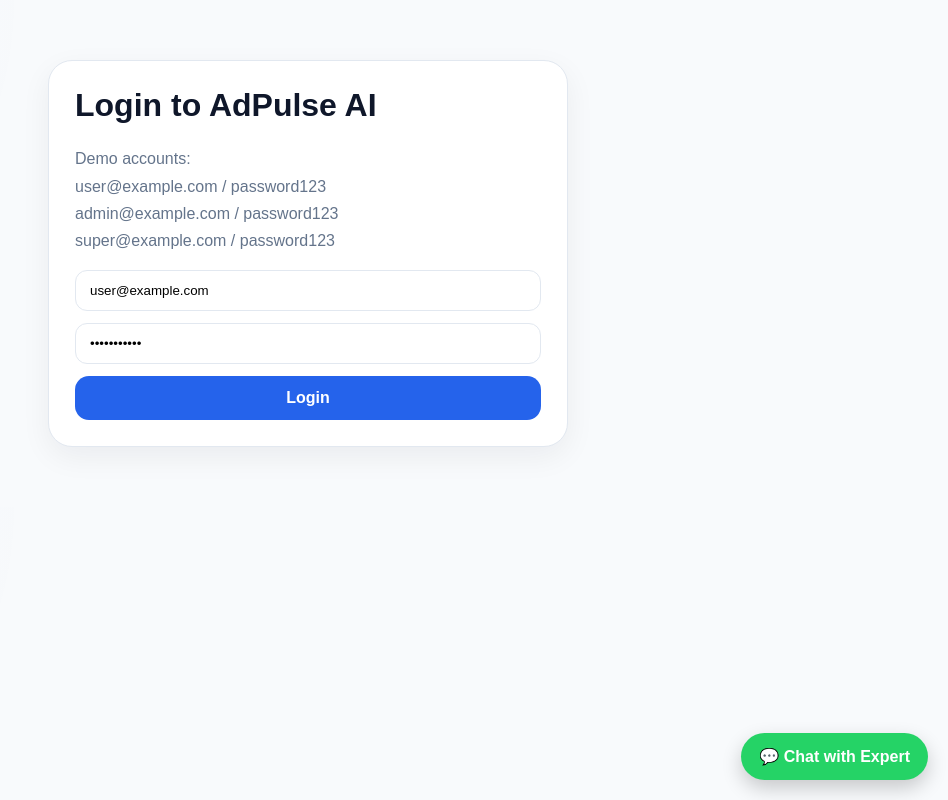
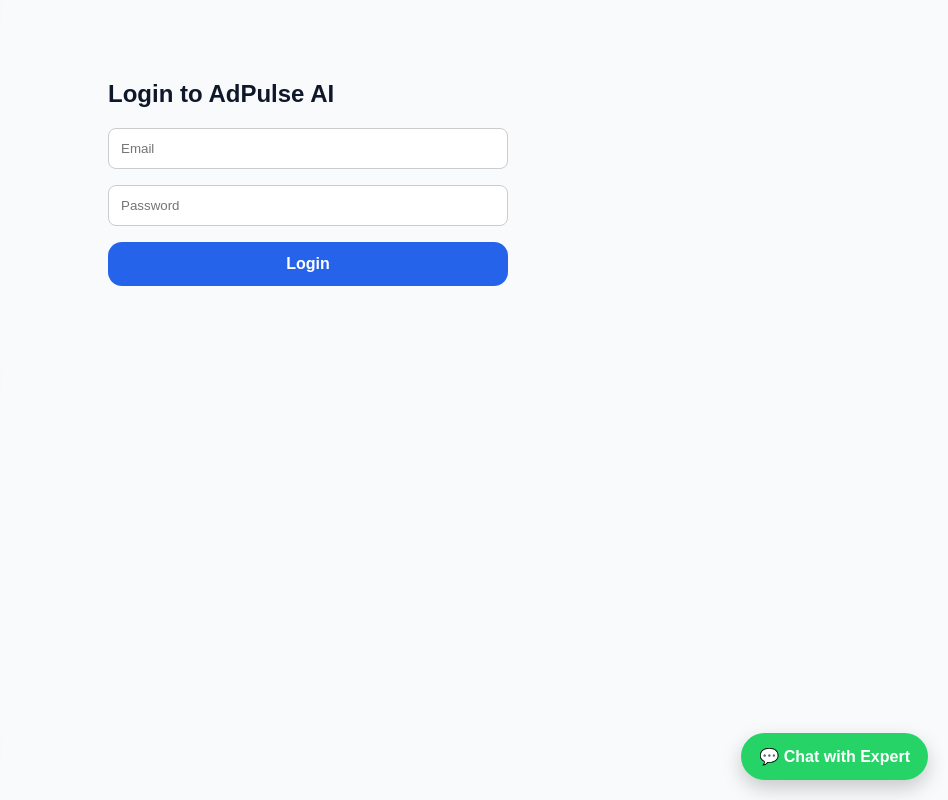
Before and after one commit to srinivarmab/adpulse-web, a Next.js app: page /login in a window 1280 px wide. Shown: the whole page, without its empty margins (332-1280 px from the left). Built offline with nearby package versions, Linux system fonts and the light colour scheme.

Commit message:
Update page.js

```diff
--- a/app/login/page.js
+++ b/app/login/page.js
@@ -1,51 +1,55 @@
 "use client";
+
 import { useState } from "react";
 import { useRouter } from "next/navigation";
 
 export default function LoginPage() {
-  const [email, setEmail] = useState("user@example.com");
-  const [password, setPassword] = useState("password123");
-  const [error, setError] = useState("");
   const router = useRouter();
 
-  async function onSubmit(e) {
+  const [email, setEmail] = useState("");
+  const [password, setPassword] = useState("");
+
+  const handleLogin = (e) => {
     e.preventDefault();
-    setError("");
-    const api = process.env.NEXT_PUBLIC_API_URL || "http://localhost:8080";
-    const res = await fetch(api + "/api/auth/login", {
-      method: "POST",
-      headers: {"Content-Type":"application/json"},
-      body: JSON.stringify({ email, password })
-    });
-    const data = await res.json();
-    if (!res.ok) {
-      setError(data.error || "Login failed");
-      return;
+
+    // SIMPLE LOGIN (temporary)
+    if (email && password) {
+      localStorage.setItem("user", email);
+      router.push("/dashboard");
+    } else {
+      alert("Please enter email & password");
     }
-    localStorage.setItem("adpulse_token", data.token);
-    localStorage.setItem("adpulse_user", JSON.stringify(data.user));
-    if (data.user.role === "SUPER_ADMIN") router.push("/super-admin");
-    else if (data.user.role === "ADMIN") router.push("/admin");
-    else router.push("/dashboard");
-  }
+  };
 
   return (
-    <div className="container" style={{maxWidth:520,padding:"60px 0"}}>
-      <div className="card" style={{padding:26}}>
-        <h1 style={{marginTop:0}}>Login to AdPulse AI</h1>
-        <p style={{color:"#64748b",lineHeight:1.7}}>
-          Demo accounts:
-          <br />user@example.com / password123
-          <br />admin@example.com / password123
-          <br />super@example.com / password123
-        </p>
-        <form onSubmit={onSubmit} style={{display:"grid",gap:12}}>
-          <input className="input" value={email} onChange={(e)=>setEmail(e.target.value)} placeholder="Email" />
-          <input className="input" value={password} onChange={(e)=>setPassword(e.target.value)} type="password" placeholder="Password" />
-          <button className="btn btn-primary" type="submit">Login</button>
-          {error ? <div style={{color:"#dc2626"}}>{error}</div> : null}
-        </form>
-      </div>
+    <div style={{ maxWidth: 400, margin: "80px auto" }}>
+      <h2>Login to AdPulse AI</h2>
+
+      <form onSubmit={handleLogin} style={{ display: "grid", gap: 16 }}>
+        <input
+          type="email"
+          placeholder="Email"
+          value={email}
+          onChange={(e) => setEmail(e.target.value)}
+          style={inputStyle}
+        />
+
+        <input
+          type="password"
+          placeholder="Password"
+          value={password}
+          onChange={(e) => setPassword(e.target.value)}
+          style={inputStyle}
+        />
+
+        <button className="btn btn-primary">Login</button>
+      </form>
     </div>
   );
 }
+
+const inputStyle = {
+  padding: "12px",
+  borderRadius: "8px",
+  border: "1px solid #ccc"
+};
```
